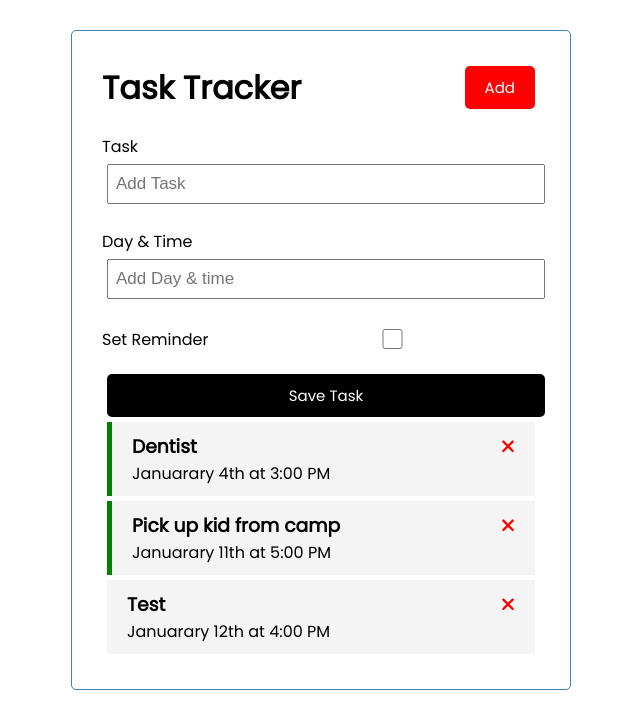
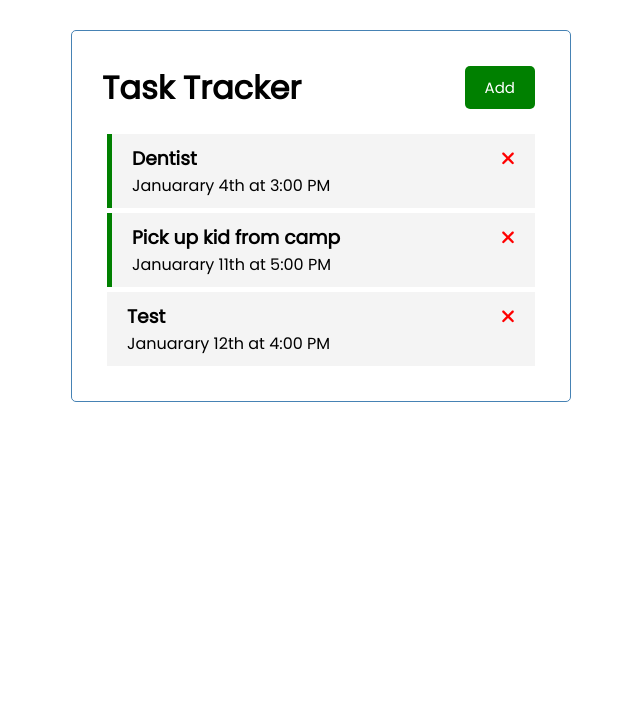
Before and after one commit to AndrewwwA/Angular, an Angular app in the folder SimpleTaskTracker/: page / in a window 1280 px wide. Shown: the top 728 px of the page, without its empty margins (319-959 px from the left). Built offline with nearby package versions, Linux system fonts and the light colour scheme; data requests are answered from the project's data file.

Commit message:
close and open add task

```diff
--- a/SimpleTaskTracker/src/app/components/add-task/add-task.component.html
+++ b/SimpleTaskTracker/src/app/components/add-task/add-task.component.html
@@ -1,4 +1,4 @@
-<form class="add-form" (ngSubmit)="onSubmit()">
+<form class="add-form" (ngSubmit)="onSubmit()" *ngIf="showComp">
   <div class="form-control">
     <label for="text">Task</label>
     <input
--- a/SimpleTaskTracker/src/app/components/add-task/add-task.component.ts
+++ b/SimpleTaskTracker/src/app/components/add-task/add-task.component.ts
@@ -1,5 +1,7 @@
 import { Component, Output, EventEmitter } from '@angular/core';
+import { Subscription } from 'rxjs';
 import { Task } from 'src/app/TaskInterface';
+import { UiService } from '../../services/ui.service';
 
 @Component({
   selector: 'app-add-task',
@@ -10,7 +12,20 @@ export class AddTaskComponent {
   text: string = '';
   day: string = '';
   reminder: boolean = false;
+  showComp: boolean = false;
+  subscription: Subscription;
+
   @Output() newAddTask: EventEmitter<Task> = new EventEmitter();
+
+  constructor(private uiService: UiService) {
+    this.subscription = this.uiService
+      .onToggle()
+      .subscribe((value) => (this.showComp = value));
+  }
+
+  ngOnInit(): void {
+    // this.showComp = this.uiService.showAddTask
+  }
 
   onSubmit(): void {
     if (!this.text) {
--- a/SimpleTaskTracker/src/app/components/header/header.component.html
+++ b/SimpleTaskTracker/src/app/components/header/header.component.html
@@ -1,4 +1,9 @@
 <header>
   <h1>{{ title }}</h1>
-  <app-button text="Add" color="Red"></app-button>
+
+  <app-button
+    text="{{ !showAddTask ? 'Add' : 'Close' }}"
+    color="{{ !showAddTask ? 'green' : 'red' }}"
+    (btnClick)="toggleAddTask()"
+  ></app-button>
 </header>
--- a/SimpleTaskTracker/src/app/components/header/header.component.ts
+++ b/SimpleTaskTracker/src/app/components/header/header.component.ts
@@ -1,4 +1,6 @@
 import { Component } from '@angular/core';
+import { UiService } from '../../services/ui.service';
+import { Subscription } from 'rxjs';
 
 @Component({
   selector: 'app-header',
@@ -7,8 +9,19 @@ import { Component } from '@angular/core';
 })
 export class HeaderComponent {
   title: string = 'Task Tracker';
+  showAddTask: boolean = false;
+  subscription: Subscription;
+
+  constructor(private uiService: UiService) {
+    this.subscription = this.uiService
+      .onToggle()
+      .subscribe((val) => (this.showAddTask = val));
+  }
 
   addTask() {
     console.log('added!');
   }
+  toggleAddTask() {
+    this.uiService.toggleAddTask();
+  }
 }
--- /dev/null
+++ b/SimpleTaskTracker/src/app/services/ui.service.ts
@@ -0,0 +1,21 @@
+import { Injectable } from '@angular/core';
+import { Observable, Subject } from 'rxjs';
+
+@Injectable({
+  providedIn: 'root',
+})
+export class UiService {
+  private showAddTask: boolean = false;
+  private subject = new Subject<any>();
+
+  constructor() {}
+
+  toggleAddTask(): void {
+    this.showAddTask = !this.showAddTask;
+    this.subject.next(this.showAddTask);
+  }
+
+  onToggle(): Observable<any> {
+    return this.subject;
+  }
+}
```
Also changed, not shown: 1 other file (tests, documents, lock files or other folders).
